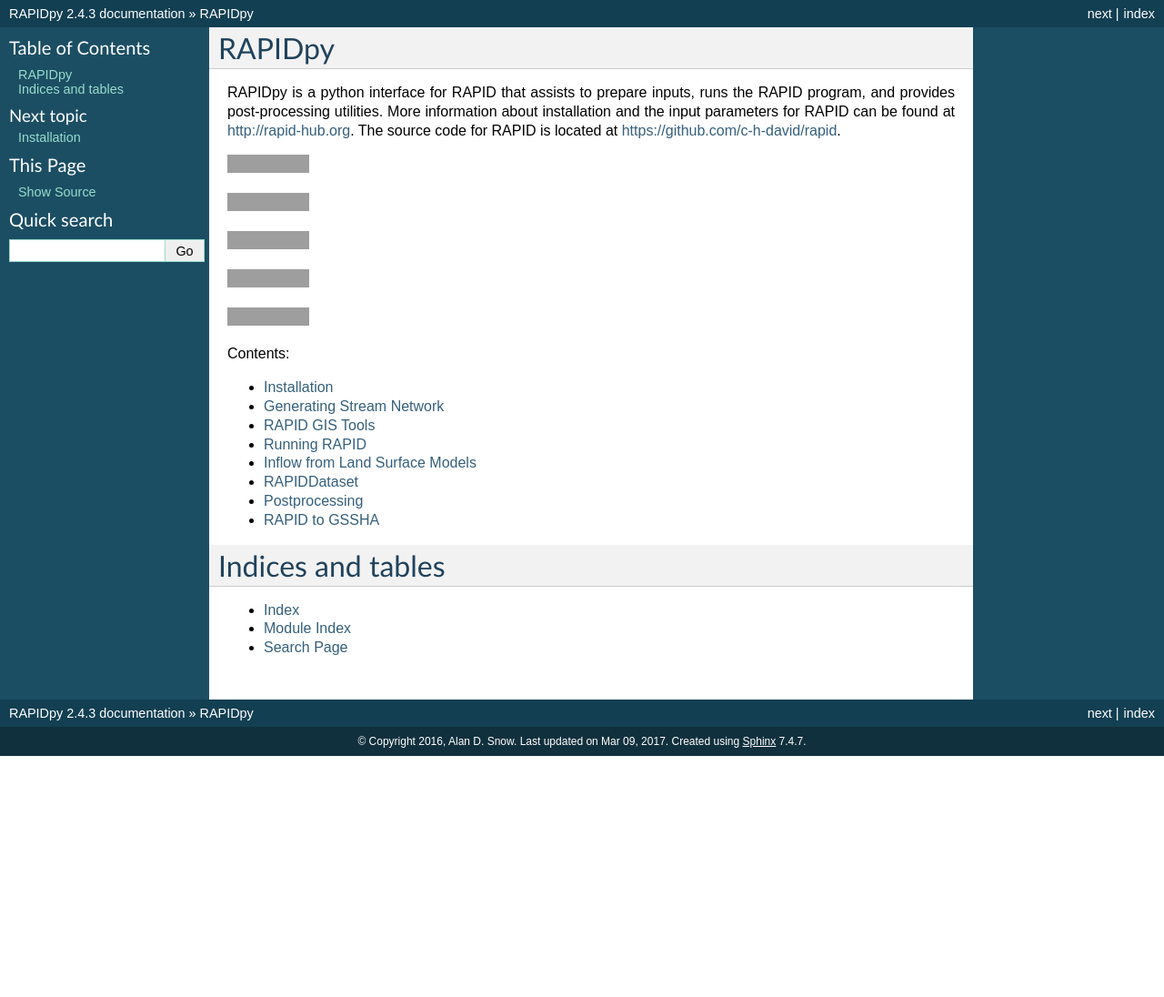
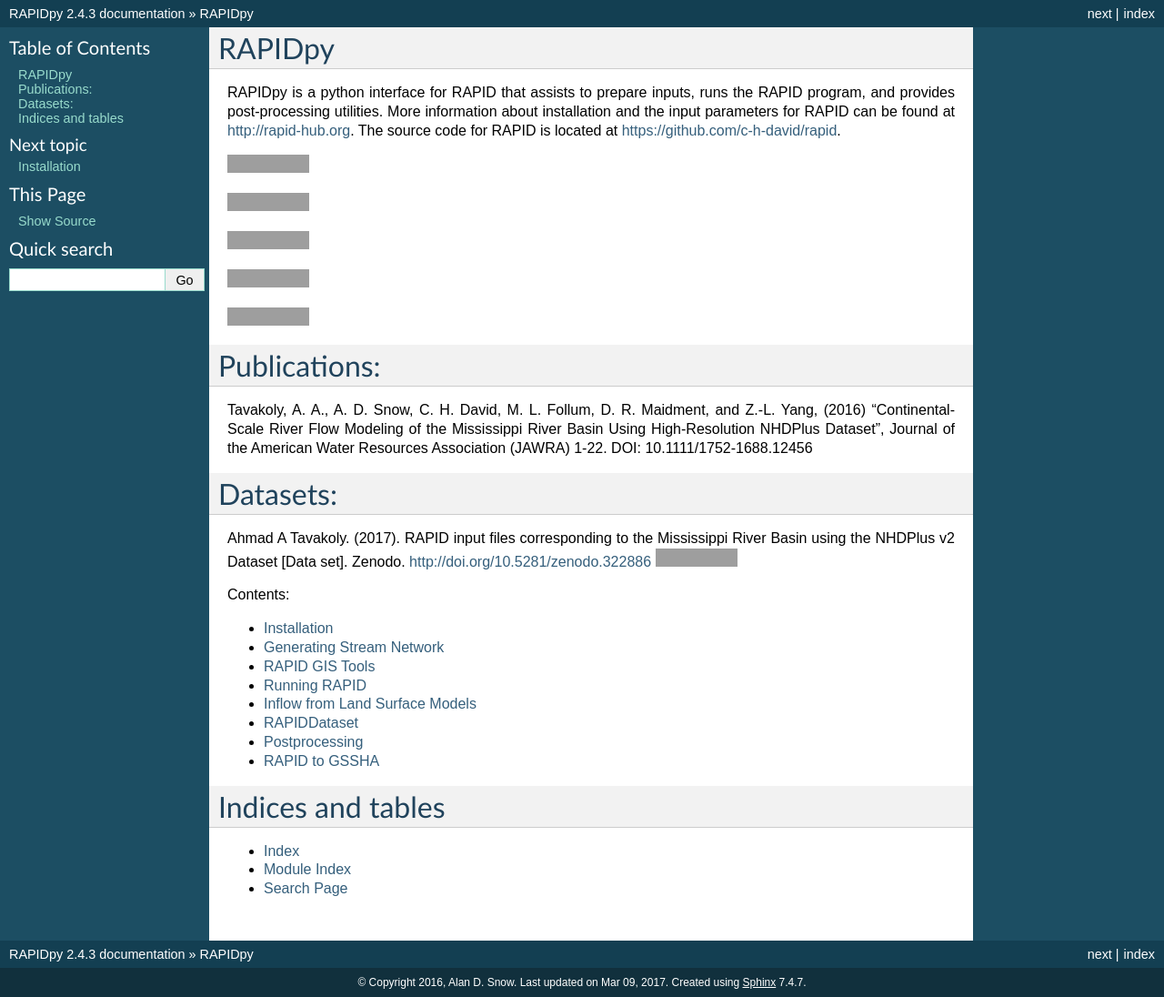
Before and after one commit to erdc/RAPIDpy, a Sphinx documentation site: the page built from docs/index.rst, in a window 1280 px wide. Shown: the whole page at 91% size. Built offline with Sphinx 7.4.7, drawn with Linux system fonts in a browser that asks for light colours; before the commit the page ends 900 px from its top, so only the background shows below that; grey boxes are pictures that could not be loaded.

Commit message:
Added publications and datasets

```diff
--- a/docs/index.rst
+++ b/docs/index.rst
@@ -28,6 +28,20 @@
 .. |License (3-Clause BSD)| image:: https://img.shields.io/badge/license-BSD%203--Clause-yellow.svg
    :target: https://github.com/erdc-cm/RAPIDpy/blob/master/LICENSE
 
+Publications:
+=============
+
+Tavakoly, A. A., A. D. Snow, C. H. David, M. L. Follum, D. R. Maidment, and Z.-L. Yang, (2016) "Continental-Scale River Flow Modeling of the Mississippi River Basin Using High-Resolution NHDPlus Dataset", Journal of the American Water Resources Association (JAWRA) 1-22. DOI: 10.1111/1752-1688.12456
+
+Datasets:
+=========
+
+Ahmad A Tavakoly. (2017). RAPID input files corresponding to the Mississippi River Basin using the NHDPlus v2 Dataset [Data set]. Zenodo. http://doi.org/10.5281/zenodo.322886 |Mississippi Dataset DOI|
+
+.. |Mississippi Dataset DOI| image:: https://zenodo.org/badge/DOI/10.5281/zenodo.322886.svg
+   :target: https://doi.org/10.5281/zenodo.322886
+
+
 Contents:
 
 .. toctree::
```
